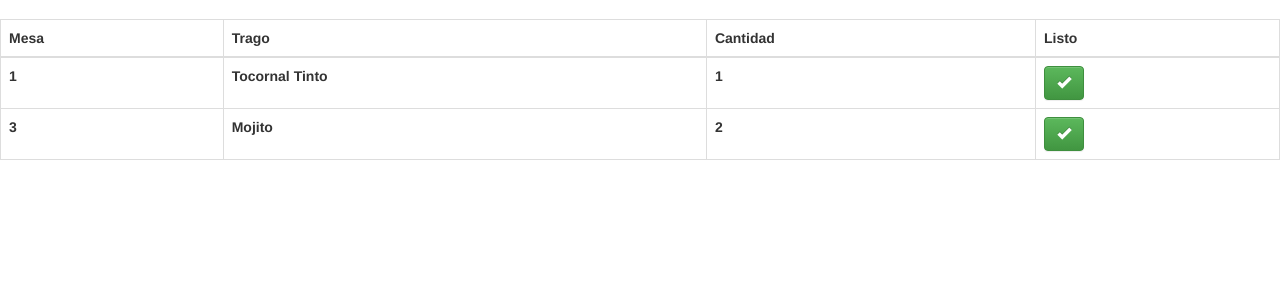
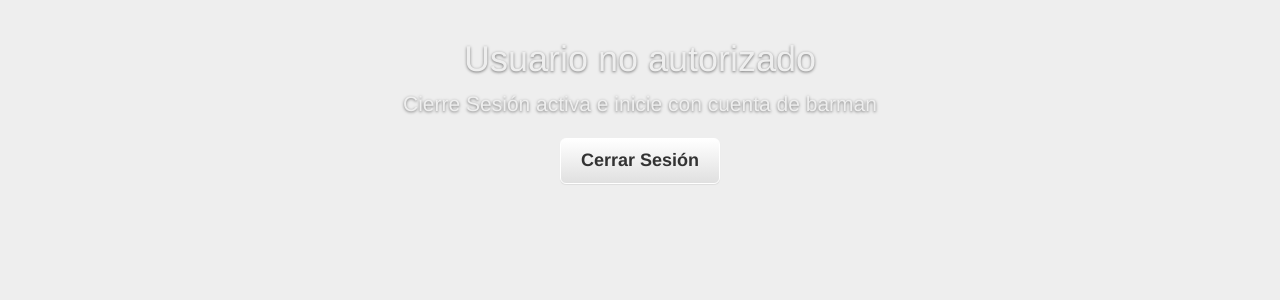
Before and after one commit to yasnabama/proyectoWeb, a Flask app: page /pendientes in a window 1280 px wide. Shown: the part 51-351 px from the top of the page. Run offline with Flask 2, Linux system fonts and the light colour scheme; data comes from the database, SQL or seed files in the repository; both versions use the stored data as it was after the commit; lists and menus that the app fills with data are empty; some libraries are stand-ins or nearby versions.

Commit message:
login, logout, control de accesos

```diff
--- a/app.py
+++ b/app.py
@@ -48,7 +48,6 @@ def entregado():
 	if activo(request.remote_addr)==False:
 		return render_template('log.html')
 	else:
-
 		id_p=str(request.form['idp'])
 		trago=str(request.form['trago'])
 		db=connect_db()
@@ -74,19 +73,34 @@ def show_entries():
 	if activo(request.remote_addr)==False:
 		return render_template('log.html')
 	else:
-		db=connect_db()
-		cur=db.execute('select pedido.id_pedido, n_mesa, trago, cantidad from pedido, pedido_trago, trago where pedido.id_pedido=pedido_trago.id_pedido and estado=\'en barra\' and pedido_trago.id_trago=trago.id_trago;')
-		entries=cur.fetchall()
-		db.close()
-		return render_template('entries.html', pedido=entries)
-
+		if(cargo_usuario()=='m'):
+			db=connect_db()
+			cur=db.execute('select pedido.id_pedido, n_mesa, trago, cantidad from pedido, pedido_trago, trago where pedido.id_pedido=pedido_trago.id_pedido and estado=\'en barra\' and pedido_trago.id_trago=trago.id_trago;')
+			entries=cur.fetchall()
+			db.close()
+			return render_template('entries.html', pedido=entries)
+		else:
+			return render_template('invalidoM.html')
 #si estas con sesion activa no entras a logiarte FALTA VER Q CARGO
 @app.route('/')
 def log_():
 	if activo(request.remote_addr)==False:
 		return render_template('log.html')
 	else:
-		return show_entries()
+		if(cargo_usuario()=='m'):
+			return show_entries()
+		else:
+			return pedido_barra()
+
+def cargo_usuario():
+	db=connect_db()
+	cur=db.execute('select cargo from usuario, conexion where conexion.id_usuario=usuario.id_usuario and ip=\''+request.remote_addr+'\';')
+	co=[row[0] for row in cur.fetchall()]
+	if(co[0]=='Barman'):
+		return 'b'
+	else:
+		return 'm'
+	db.close
 
 def activo(a):
 	ip=a
@@ -167,25 +181,31 @@ def pedido_barra():
 	if activo(request.remote_addr)==False:
 		return render_template('log.html')
 	else:
-		db=connect_db()
-		cur=db.execute('select pedido.id_pedido, n_mesa, trago, cantidad from pedido, pedido_trago, trago where pedido.id_pedido=pedido_trago.id_pedido and estado=\'pendiente\' and pedido_trago.id_trago=trago.id_trago;')
-		entries=cur.fetchall()
-		db.close()
-		return render_template('tragospendientes.html', pedido=entries)
+		if (cargo_usuario()=='b'):
+			db=connect_db()
+			cur=db.execute('select pedido.id_pedido, n_mesa, trago, cantidad from pedido, pedido_trago, trago where pedido.id_pedido=pedido_trago.id_pedido and estado=\'pendiente\' and pedido_trago.id_trago=trago.id_trago;')
+			entries=cur.fetchall()
+			db.close()
+			return render_template('tragospendientes.html', pedido=entries)
+		else:
+			return render_template('invalidoB.html')
 
 @app.route('/form', methods=['GET', 'POST'])
 def new_orden():
 	if activo(request.remote_addr)==False:
 		return render_template('log.html')
 	else:
-		if request.method=='GET':
-			db=connect_db()
-			cur=db.execute('SELECT distinct tipo from trago ')
-			entries=cur.fetchall()
-			db.close()
-			return render_template('form.html',entries=entries)
+		if (cargo_usuario()=='m'):
+			if request.method=='GET':
+				db=connect_db()
+				cur=db.execute('SELECT distinct tipo from trago ')
+				entries=cur.fetchall()
+				db.close()
+				return render_template('form.html',entries=entries)
+			else:
+				return "Acceso Denegado"
 		else:
-			return "Acceso Denegado"
+			return render_template('invalidoM.html')
 
 def tipo_trago():
 
--- /dev/null
+++ b/templates/invalidoB.html
@@ -0,0 +1,13 @@
+{% extends "base.html" %}
+{% block morehead %}
+<link href="{{url_for('static', filename='css/errorUC.css')}}" rel="stylesheet">
+{% endblock morehead %}
+{% block content %}
+	<div class="inner cover">
+            <h1 class="cover-heading">Usuario no autorizado</h1>
+            <p class="lead">Cierre Sesión activa e inicie con cuenta de barman</p>
+            <p class="lead">
+              <a href="{{url_for('logout')}}" class="btn btn-lg btn-default">Cerrar Sesión</a>
+            </p>
+          </div>
+{% endblock content %}
--- a/templates/tragospendientes.html
+++ b/templates/tragospendientes.html
@@ -10,6 +10,7 @@
 {% block content %}
     <form  class="form-horizontal" role="form" name="input"  action="{{ url_for('servido') }}" method="post" enctype="multipart/form-data">
         <div align="center" id="containers">
+             <h1 class="cover-heading">TRAGOS PENDIENTES</h1>
             <table class="table table-hover table-bordered" padding-left="100" id="tablamon">
                 <thead>
                     <th>Mesa</th>
```
Also changed, not shown: templates/invalidoM.html (added, +13 -0 lines), bar.db.
